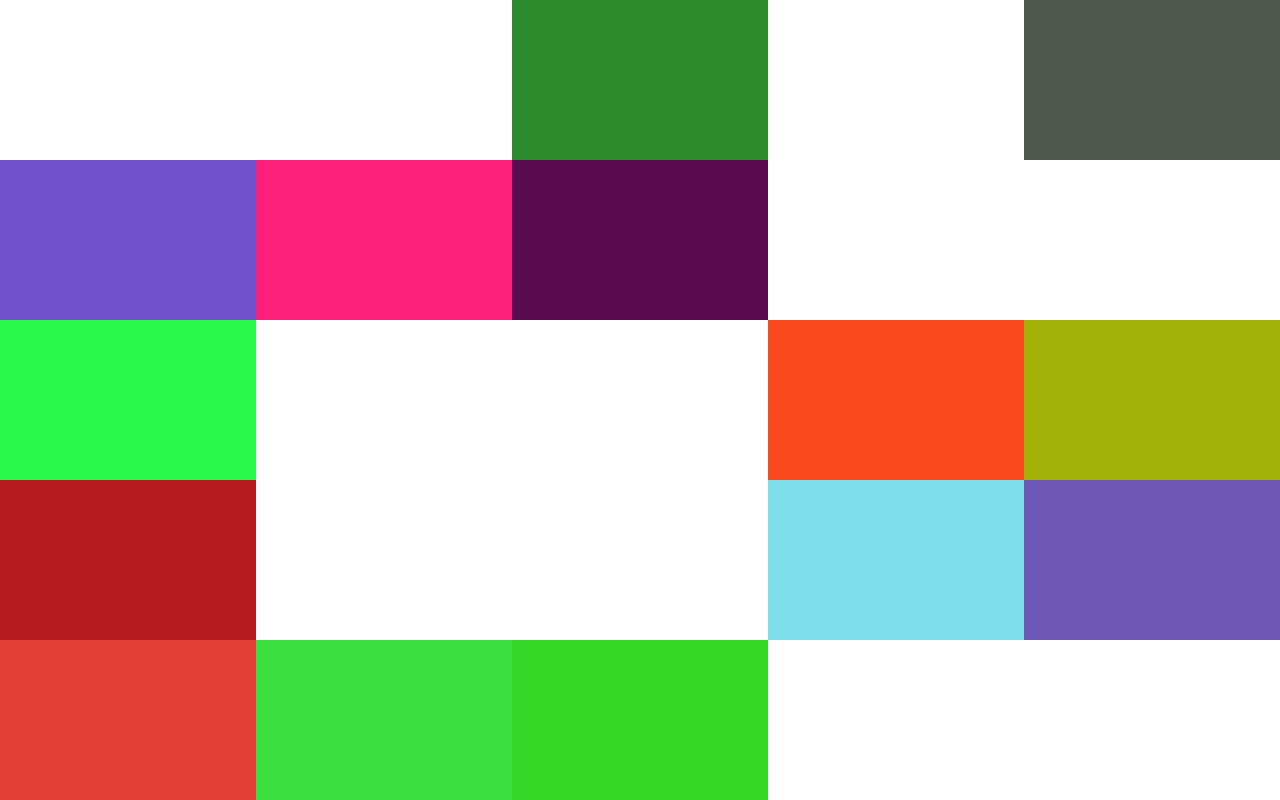
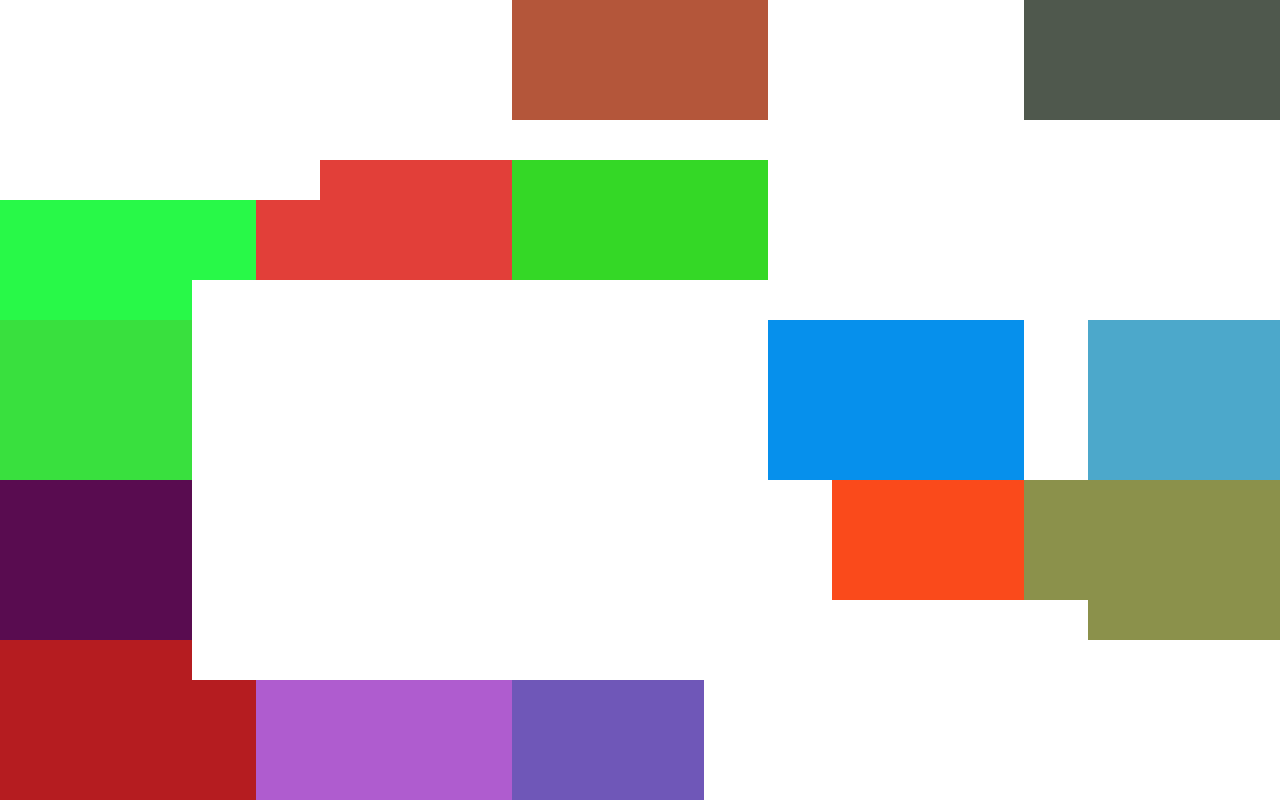
Before and after one commit to isakisreserv/lights-out, a plain HTML site: page index.html in a window 1280 px wide. Drawn offline with Linux system fonts and the light colour scheme.

Commit message:
Changing to canvas

```diff
--- a/index.html
+++ b/index.html
@@ -5,7 +5,7 @@
     <title> LightsOut </title>
 </head>
     <body>
-		<div id="screen"> </div>
+		<canvas id="canvas"> </canvas>
 
 		<script type="text/javascript" src="script.js"></script>
     </body>
--- a/script.js
+++ b/script.js
@@ -1,22 +1,54 @@
-var screen = document.getElementById("screen");
+var canvas = document.getElementById("canvas");
+var ctx = canvas.getContext("2d");
 var x = 5;
 var y = 5;
+var IDs = new Array(x*y);
 var running = false;
+var mouseDown = false;
+var hard = true;
+var latest;
 
-var xWidth = window.innerWidth / x;
-var yHeight = window.innerHeight / y;
+var xWidth;
+var yHeight;
+var xVari;
+var yVari;
 
 window.onload = function() {
+
+  for (var i = 0; i < x*y; i++) {
+
+  }
+
+  generate();
+  scramble(x*y);
+  //running = true;
+}
+
+window.addEventListener('resize', function(event){
+  generate();
+});
+
+function generate() {
+  canvas.width = window.innerWidth;
+  canvas.height = window.innerHeight;
+  xWidth = canvas.width / x;
+  yHeight = canvas.height / y;
+  xVari = xWidth / 4;
+  yVari = yHeight / 4;
   for (var i = 0; i < x; i++) {
     for (var ii = 0; ii < y; ii++) {
-			screen.appendChild(createDiv(x*ii + i, i*xWidth, ii*yHeight));
+      if (IDs[x*ii + i] == 1) {
+        ctx.fillStyle = getRandomColor();
+        ctx.fillRect(i*xWidth, ii*yHeight, xWidth, yHeight);
+      } else {
+        ctx.fillStyle = "white";
+         ctx.fillRect(i*xWidth - 0, ii*yHeight - 0, xWidth + 0, yHeight + 0);
       }
     }
-	scramble(x*y);
-	running = true;
+  }
 }
 
-function createDiv(id, xpx, zpx) {
+/*function createDiv(id, xpx, zpx) {
   var div = document.createElement("div");
   div.style.width = xWidth + "px";
   div.style.height = yHeight + "px";
@@ -29,9 +61,12 @@ function createDiv(id, xpx, zpx) {
   div.style.backgroundColor = "white";
   //div.innerHTML = id;
   return div;
+}*/
+
+function clickDiv(id, protection) {
+  if (protection && latest==id) {
+    return;
   }
-
-function clickDiv(id) {
   changeDiv(id);
   if (id % x != 0)
   changeDiv(id-1);
@@ -39,23 +74,30 @@ function clickDiv(id) {
   changeDiv(id+1);
   changeDiv(id-x);
   changeDiv(id+x);
-	if (running)
+  latest = id;
+
   winTest();
+
 }
 
 function changeDiv(id) {
-	if (document.getElementById(id) != null) {
-		var div = document.getElementById(id);
-		if (div.on != 1) {
-			div.on = 1;
-			div.style.backgroundColor = getRandomColor();
+  if (id < x*y) {
+    if (IDs[id] != 1) {
+      IDs[id] = 1;
+      ctx.fillStyle = getRandomColor();
+      ctx.fillRect(getXById(id), getYById(id), xWidth, yHeight);
     }
     else {
-			div.on = 0;
-			div.style.backgroundColor = "white";
+      IDs[id] = 0;
+      ctx.fillStyle = "white";
+      if (hard) {
+        ctx.fillRect(getXById(id) - xVari, getYById(id) - yVari, xWidth + xVari*2 , yHeight + yVari*2);
+      } else {
+        ctx.fillRect(getXById(id) - 1, getYById(id) - 1, xWidth + 2 , yHeight + 2);
       }
     }
-
+    //confirm(ctx.fillStyle);
+  }
 }
 
 function getRandomColor() {
@@ -69,25 +111,55 @@ function getRandomColor() {
 
 function scramble(clicks) {
   for (var i = 0; i < x*y; i++) {
-		clickDiv(Math.floor(Math.random()*(x*y-1)));
+    clickDiv(Math.floor(Math.random()*(x*y-1)), false);
   }
 }
 
 function winTest() {
   for (var i = 0; i < x*y; i++) {
-		var div = document.getElementById(i);
-		if (div.on == 1) {
+    if (IDs[i] == 1) {
       return false;
     }
   }
-	confirm("ja!");
+  mouseDown = false;
+  confirm("grattis!!");
   return true;
 }
 
-var mouseDown = false;
-document.body.onmousedown = function() {
+function getXById(id) {
+  return (id % x) * xWidth;
+}
+
+function getYById(id) {
+  return Math.floor(id / x) * yHeight;
+}
+
+function getId(xLoc, yLoc) {
+  x_ = Math.floor(xLoc / xWidth);
+  y_ = Math.floor(yLoc / yHeight);
+  return x*y_ + x_;
+}
+
+canvas.onmousedown = function(evt) {
+  clickDiv(getId( getMouseLoc(evt).x, getMouseLoc(evt).y ), false);
   mouseDown = true;
 }
-document.body.onmouseup = function() {
+
+canvas.onmouseup = function(evt) {
   mouseDown = false;
 }
+
+canvas.onmousemove = function(evt) {
+  if (mouseDown) {
+    clickDiv(getId( getMouseLoc(evt).x, getMouseLoc(evt).y ), true);
+  }
+}
+
+
+function getMouseLoc(evt) {
+	var rect = canvas.getBoundingClientRect();
+	var root = document.documentElement;
+	var mouseX = evt.clientX - rect.left - root.scrollLeft;
+	var mouseY = evt.clientY - rect.top - root.scrollTop;
+	return {x:mouseX, y:mouseY}
+}
--- a/style.css
+++ b/style.css
@@ -1,9 +1,7 @@
-#screen {
+#canvas {
 	//border: solid black;
 	position: absolute;
-	height: 100%;
-	width: 100%;
-	background-color: lime;
+	background-color: white;
 	top: 0;
 	left: 0;
 }
```
Also changed, not shown: 2 other files. Lines whose indentation alone changed are shown as unchanged.
